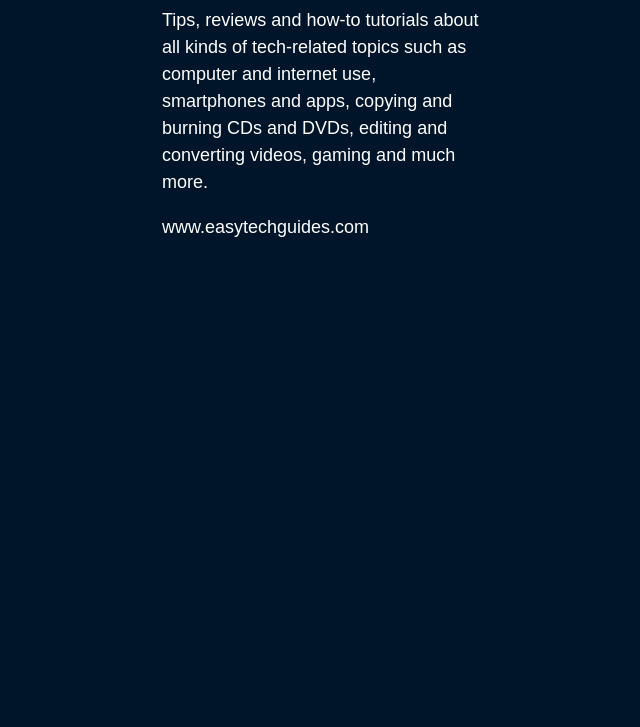
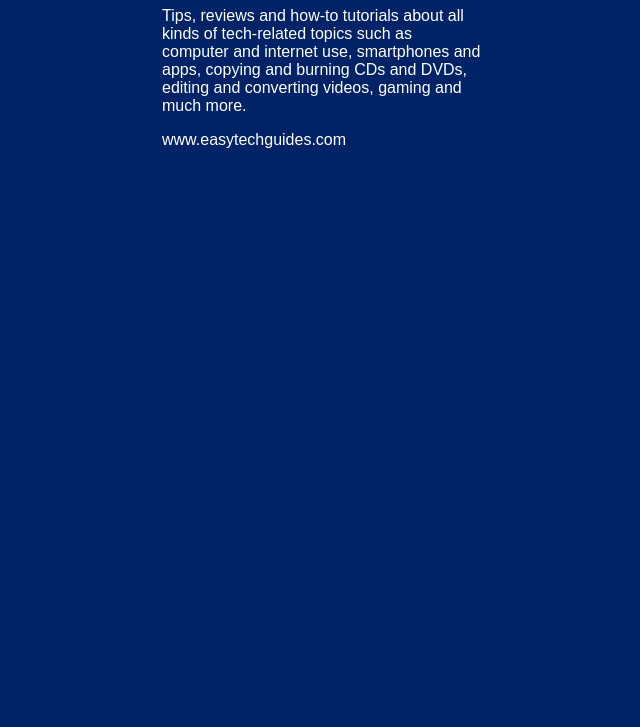
Before and after one commit to easytechguides/easytechguides.github.io, a plain HTML site: page index.html in a window 1280 px wide. Shown: the part 73-800 px from the top of the page, without its empty margins (318-958 px from the left). Drawn offline with Linux system fonts and the light colour scheme.

Commit message:
Update style.css

```diff
--- a/style.css
+++ b/style.css
@@ -1,5 +1,5 @@
 body {
-    background:#00152A;
+    background:#002266;
     font-family:arial;
     font-size:100%;
     color:#fff;
@@ -10,12 +10,3 @@ body {
     max-width:320px;
     margin:20px auto;
 }
-
-h1 {
-    font-size:200%;
-}
-
-p {
-    font-size:112.5%;
-    line-height:150%;
-}
```
